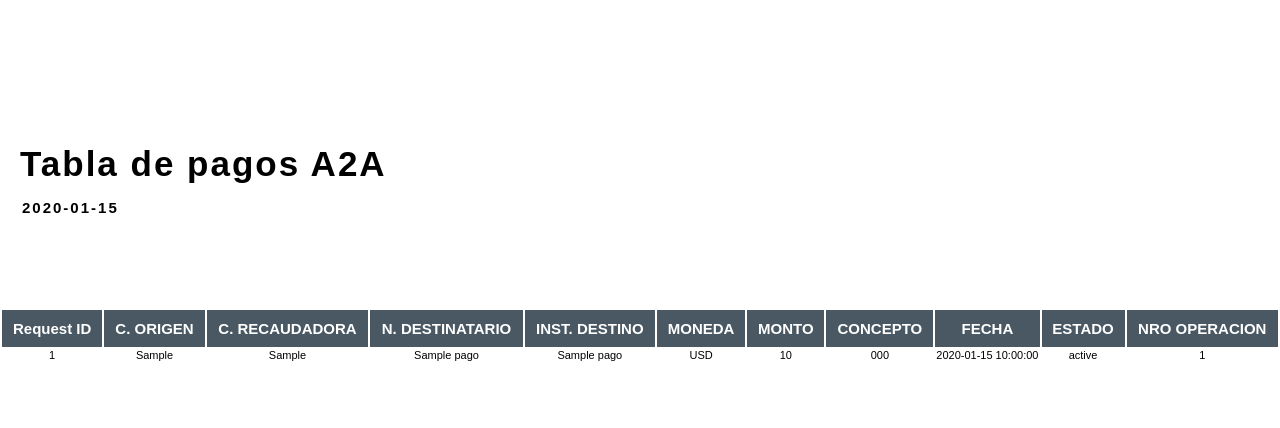
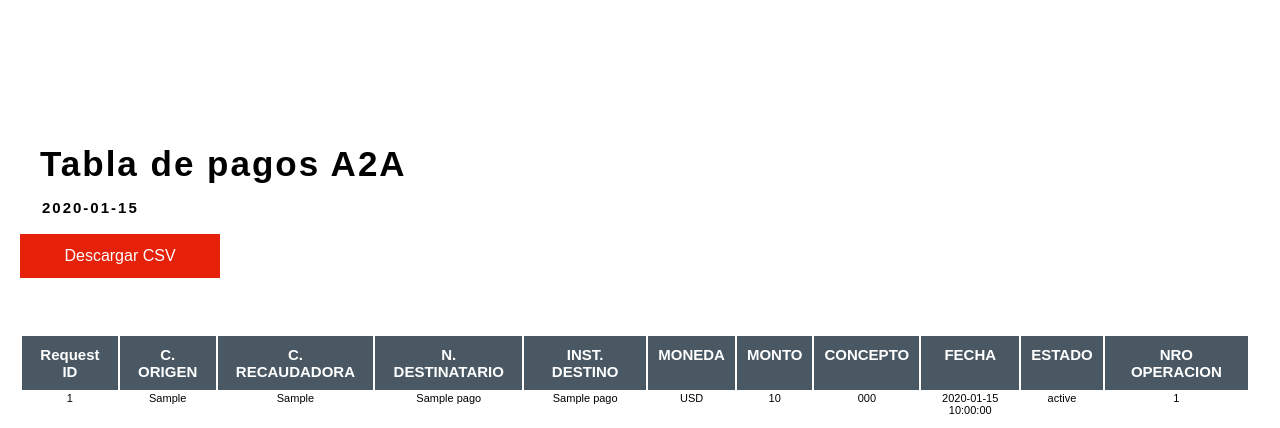
Before and after one commit to federicocalvette/transfer_logs_web, a Flask app: template app/templates/index.html in a window 1280 px wide. Shown: the part 609-1037 px from the top of the page. Before the commit the page ends 970 px from the top, so only its background shows below. Run offline with Flask 2, Linux system fonts and the light colour scheme; the template is opened without the code that fills it: most values are stand-ins (such as "Sample title", 1, 10 or a date in 2020); some web fonts are replaced.

Commit message:
Add csv files

```diff
--- a/app/app.py
+++ b/app/app.py
@@ -1,6 +1,8 @@
-from flask import Flask, render_template, request, url_for, flash, redirect
+from crypt import methods
+from flask import Flask, render_template, request, url_for, flash, redirect, send_from_directory
 import prometeo_request
 import settings
+import csv_generator
 
 app = Flask(__name__)
 app.config['SECRET_KEY'] = settings.SECRET_KEY
@@ -23,7 +25,12 @@ def home():
         else:
             json_base = prometeo_request.get_transfer_logs(date_start, date_end, apikey)
             lista_pagos = json_base.get('result')
-
-            return render_template('index.html', lista_pagos=lista_pagos, dates=f'{date_start} to {date_end}')
+            csv_file_name = csv_generator.get_csv(lista_pagos)
+            return render_template('index.html', lista_pagos=lista_pagos, dates=f'{date_start} to {date_end}', csv_name = csv_file_name)
 
     return render_template('index.html')
+
+@app.route("/download/<filename>", methods=['GET'])
+def download_file(filename):
+    directory = './download_file/'
+    return send_from_directory(directory, filename)
--- a/app/static/css/style.css
+++ b/app/static/css/style.css
@@ -36,6 +36,7 @@
     margin-top: 40px;
     display: grid;
     padding-top: 5em;
+    padding-left: 20px;
 }
 
 .alert {
@@ -61,6 +62,7 @@ h4{
 table {
     width: 100%;
     padding-top: 20px;
+    padding-right: 50px; /*random*/
 }
 
 th, td {
@@ -93,7 +95,6 @@ input{
     width: 40%;
     padding-top: 10px;
     padding-bottom: 10px;
-    font-size: 12px;
     font-size: 16px;
     line-height: 24px;
 }
@@ -146,3 +147,17 @@ ul li a{
 ul li a:hover{
     color: #ec1613;
 }
+
+.download{
+    width: 200px;
+    padding-top: 10px;
+    padding-bottom: 10px;
+    border-color: #E6210A;
+    background-color: #E6210A;
+    color: #FCFEFF;
+    font-size: 16px;
+    line-height: 24px;
+    text-align: center;
+    text-decoration: none;
+
+}
--- a/app/templates/index.html
+++ b/app/templates/index.html
@@ -58,7 +58,7 @@
         <h2>Tabla de pagos A2A </h2>
         <h4>{{dates}}</h4>
         <br>
-        <br>
+        <a class="download" href="{{ url_for('download_file', filename=csv_name)}}">Descargar CSV</a>
         <br>
         <br>
         <table class="table">
```
Also changed, not shown: app/csv_generator.py (added, +9 -0 lines). Lines whose indentation alone changed are shown as unchanged.
